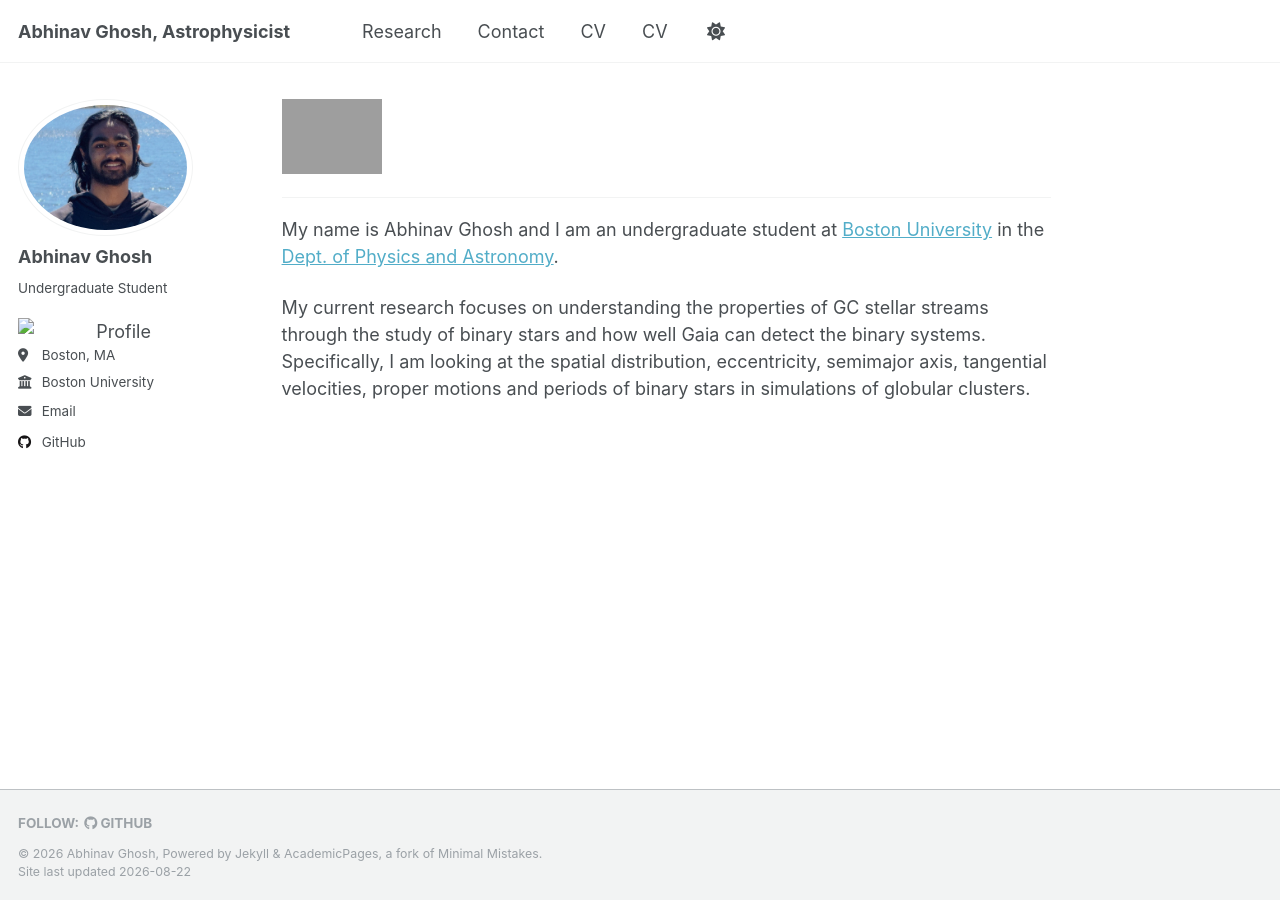
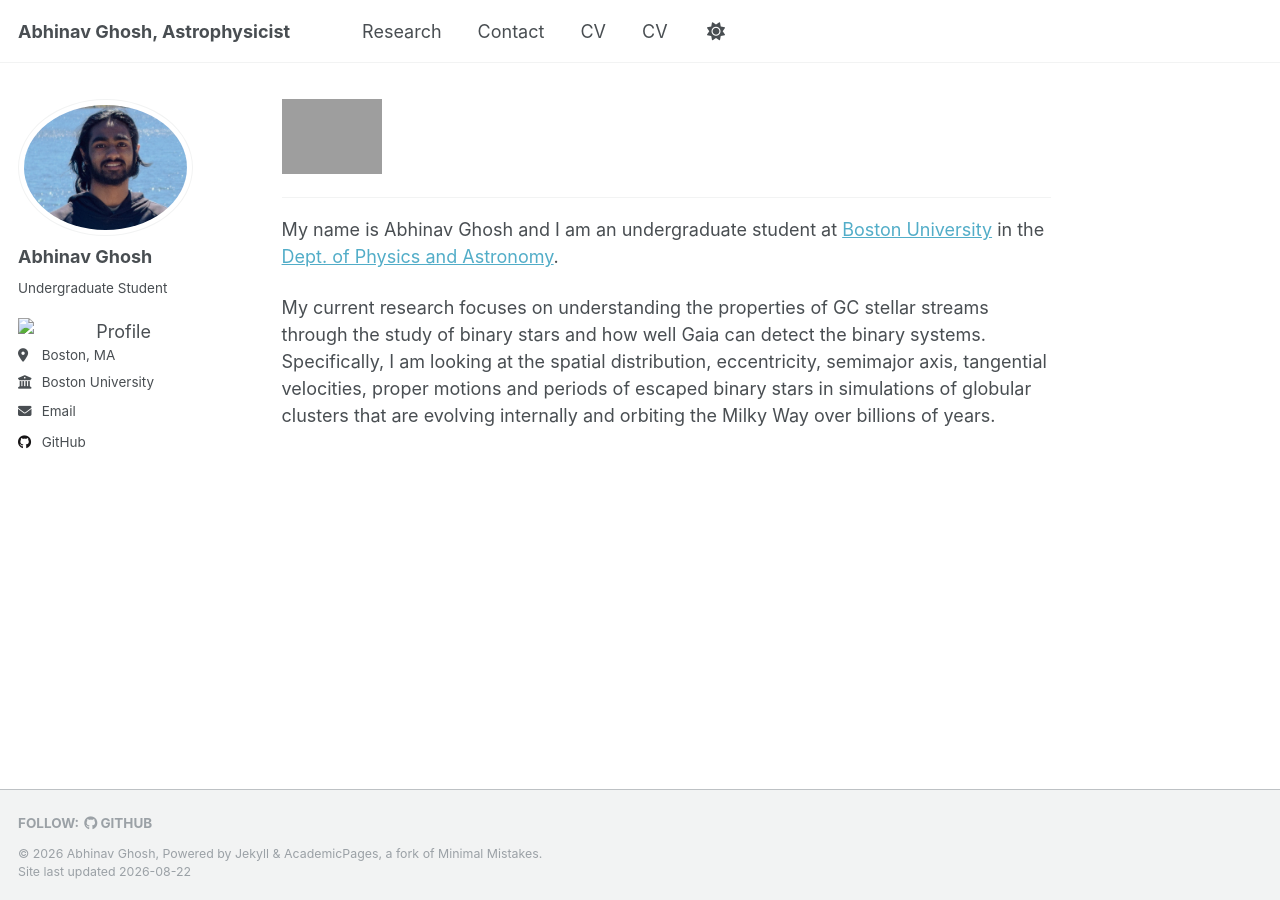
Before and after one commit to ggod4510-tech/ggod4510-tech.github.io, a Jekyll site: the page built from _pages/about.md, in a window 1280 px wide. Built offline with Jekyll 4.4.1, drawn with Linux system fonts in a browser that asks for light colours; a script that is not in the unit is left out.

Commit message:
Revise research description in about.md
Updated research focus to include escaped binary stars and their evolution over time.

```diff
--- a/_pages/about.md
+++ b/_pages/about.md
@@ -14,4 +14,4 @@ redirect_from:
 
 My name is Abhinav Ghosh and I am an undergraduate student at [Boston University](https://www.bu.edu/homepage-alt/) in the [Dept. of Physics and Astronomy](https://www.bu.edu/astronomy/).
 
-My current research focuses on understanding the properties of GC stellar streams through the study of binary stars and how well Gaia can detect the binary systems. Specifically, I am looking at the spatial distribution, eccentricity, semimajor axis, tangential velocities, proper motions and periods of binary stars in simulations of globular clusters.
+My current research focuses on understanding the properties of GC stellar streams through the study of binary stars and how well Gaia can detect the binary systems. Specifically, I am looking at the spatial distribution, eccentricity, semimajor axis, tangential velocities, proper motions and periods of escaped binary stars in simulations of globular clusters that are evolving internally and orbiting the Milky Way over billions of years.
```
